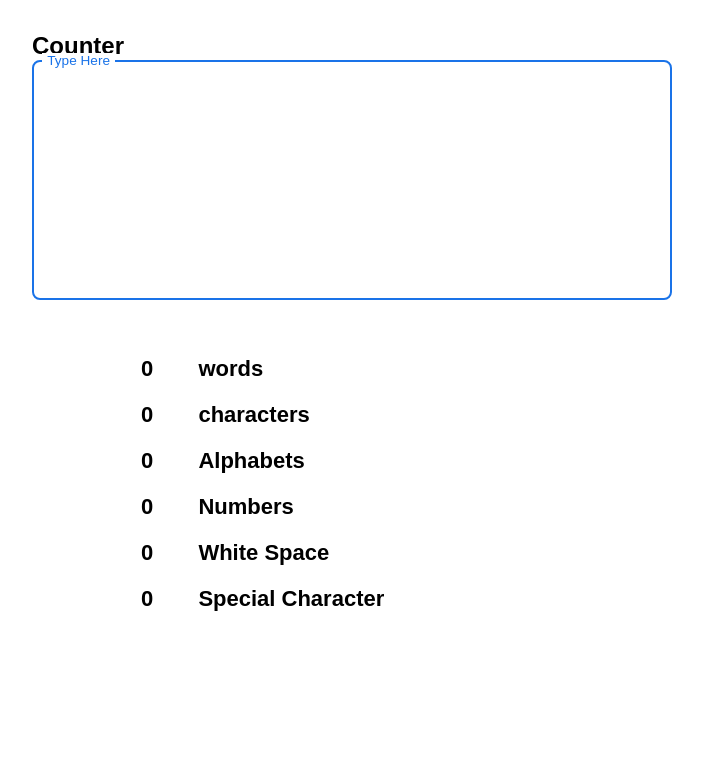
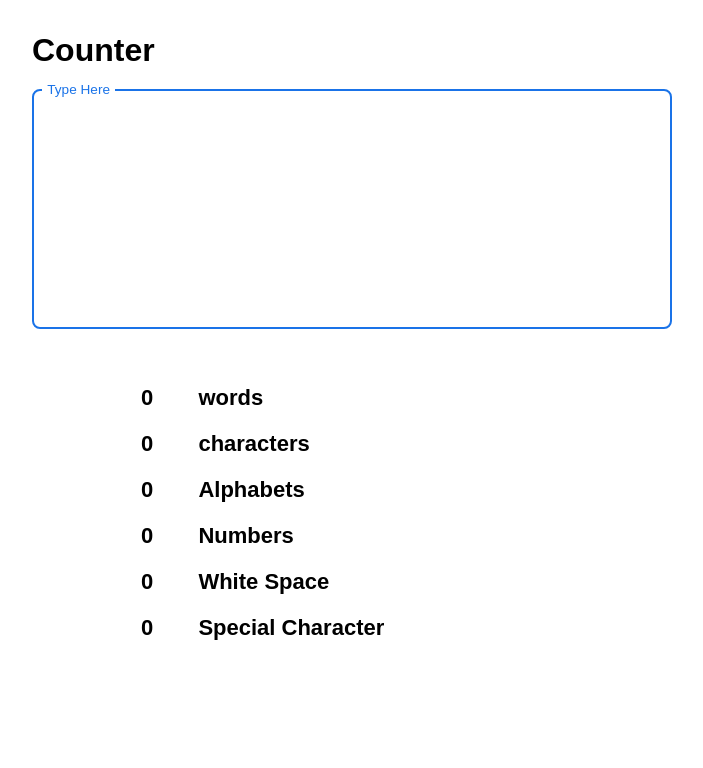
Before and after one commit to DeepanshuGoel1122/Word-Counter, a plain HTML site: page index.html in a window 1280 px wide. Shown: the whole page, without its empty margins (288-991 px from the left). Drawn offline with Linux system fonts and the light colour scheme.

Commit message:
Update index.html

```diff
--- a/index.html
+++ b/index.html
@@ -12,7 +12,7 @@
 
 <body>
 	<div class="ui-input-container">
-		<h2>Counter</h2>
+		<h1>Counter</h1>
 		<label class="ui-form-input-container">
 			<textarea class="ui-form-input" id="word-count-input"></textarea>
 			<span class="form-input-label">Type Here</span>
```
